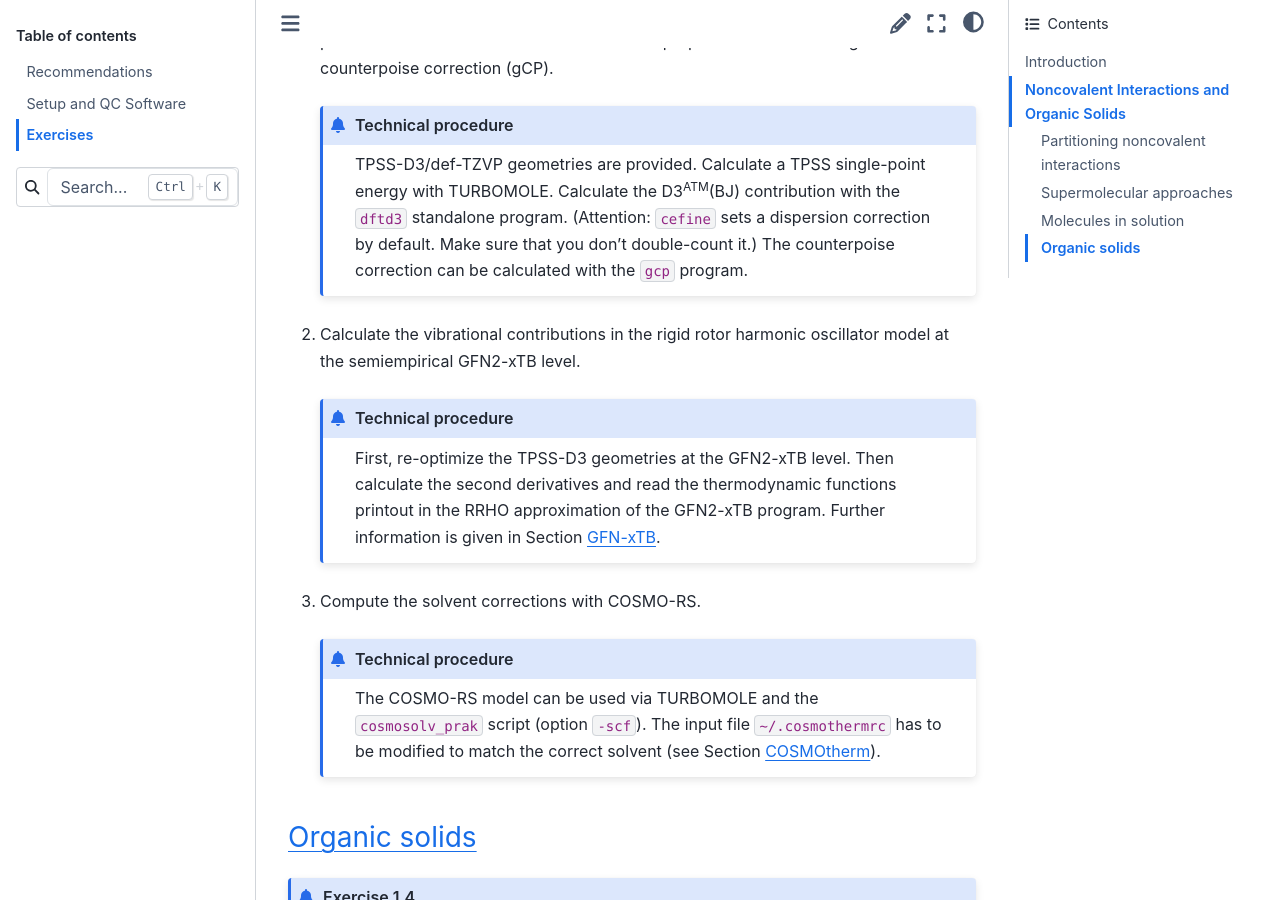
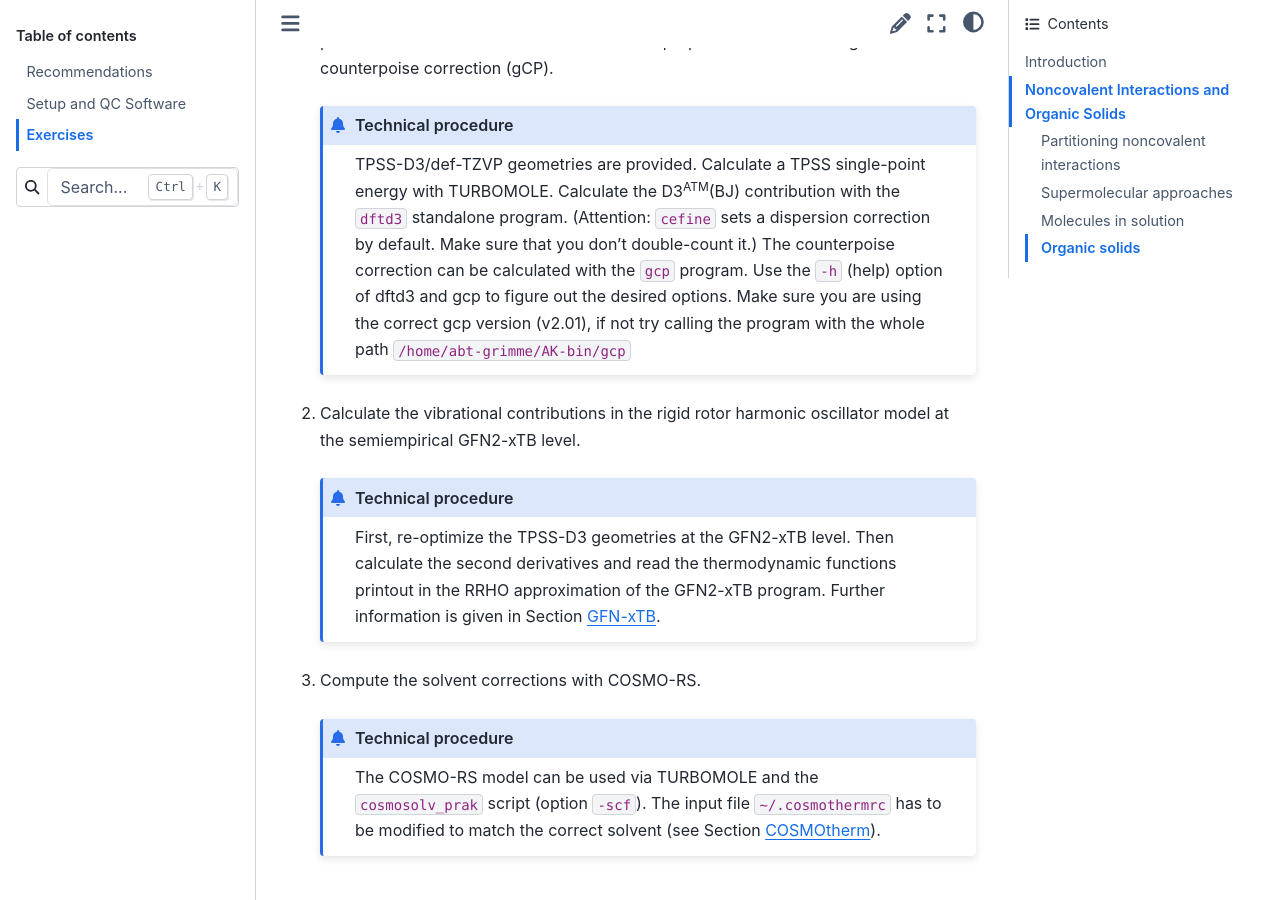
Before and after one commit to grimme-lab/wp12-teaching, a Sphinx documentation site: the page built from doc/ex.rst, in a window 1280 px wide and 900 px high, scrolled down 4678 px. Built offline with Sphinx 7.4.7 and the Sphinx Book theme 1.1.4, drawn with Linux system fonts in a browser that asks for light colours.

Commit message:
Update ex.rst
Giving an extra hint for the students to use the -h option in order to figure out how to use dftd3 and gcp.
It might occur that an outdated gcp version is called upon typing (gcp) which does not yet have the def-TZVP basis set implemented. In these cases I also added the whole path to the right gcp version in the AK-bin.

```diff
--- a/doc/ex.rst
+++ b/doc/ex.rst
@@ -179,7 +179,7 @@ explicitly on the temperature and solvent.
       TPSS-D3/def-TZVP geometries are provided. Calculate a TPSS single-point energy with TURBOMOLE.
       Calculate the D3\ :sup:`ATM`\ (BJ) contribution with the ``dftd3`` standalone program.
       (Attention: ``cefine`` sets a dispersion correction by default. Make sure that you don't
-      double-count it.) The counterpoise correction can be calculated with the ``gcp`` program.
+      double-count it.) The counterpoise correction can be calculated with the ``gcp`` program. Use the ``-h`` (help) option of dftd3 and gcp to figure out the desired options. Make sure you are using the correct gcp version (v2.01), if not try calling the program with the whole path ``/home/abt-grimme/AK-bin/gcp``
 
 2. Calculate the vibrational contributions in the rigid rotor harmonic oscillator model at the
    semiempirical GFN2-xTB level.
```
